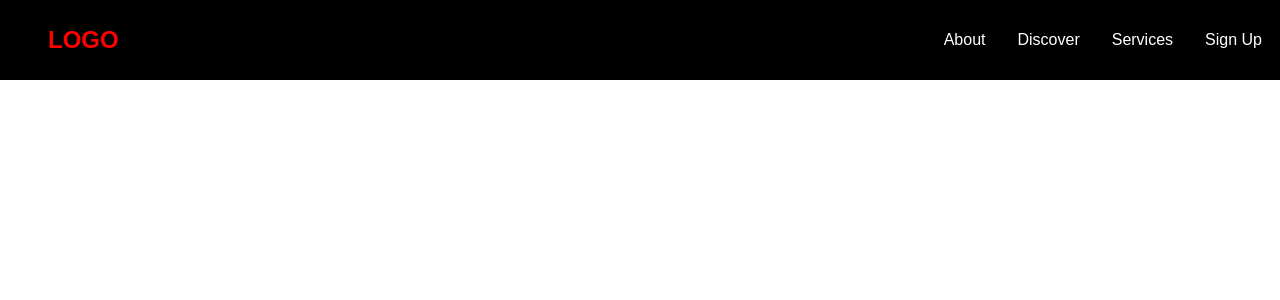
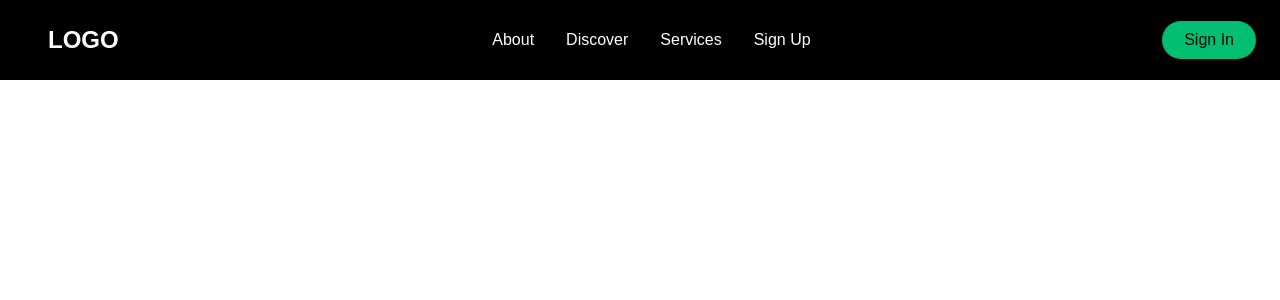
Before and after one commit to martynas3113/React-Webpage, a React (Create React App) app: page / in a window 1280 px wide. Shown: the top 300 px of the page. Built offline with nearby package versions, Linux system fonts and the light colour scheme.

Commit message:
SignIn added

```diff
--- a/src/components/navbar/NavBarElements.js
+++ b/src/components/navbar/NavBarElements.js
@@ -31,7 +31,7 @@
 `
 
 export const NavLogo = styled(LinkR) `
-    color: red;
+    color: #fff;
     justify-self: flex-start;
     cursor: pointer;
     font-size: 1.5rem;
@@ -86,3 +86,33 @@
         border-bottom: 3px solid #01bf71;
     }
 `
+
+export const NavBtn = styled.nav`
+    display: flex;
+    align-items: center;
+
+    @media screen and (max-width: 768px ){
+        display:none;
+    }
+`
+
+export const NavBtnLink = styled(LinkR) `
+    border-radius: 50px;
+    background: #01bf71;
+    white-space: nowrap;
+    padding: 10px 22px;
+    color: #010606;
+    font-size: 16px;
+    outline: none;
+    border:none;
+    cursor:pointer;
+    transition: all 0.2s ease-in-out;
+    text-decoration:none;
+
+        &:hover{
+            transition: all 0.2s ease-in-out;
+            background: #fff;
+            color: #010606;
+
+        }
+`
--- a/src/components/navbar/index.js
+++ b/src/components/navbar/index.js
@@ -1,6 +1,6 @@
 import React from 'react';
 import { FaBars } from 'react-icons/fa'
-import { Nav,NavbarContainer,NavLogo,MobileIcons,NavMenu,NavItem,NavLinks } from './NavBarElements'
+import { Nav,NavbarContainer,NavLogo,MobileIcons,NavMenu,NavItem,NavLinks, NavBtn, NavBtnLink } from './NavBarElements'
 
 
 const Navbar = () => {
@@ -26,6 +26,9 @@
                         <NavLinks to="signup">Sign Up</NavLinks>
                     </NavItem>
                 </NavMenu>
+                <NavBtn>
+                    <NavBtnLink to="/signin">Sign In</NavBtnLink>
+                </NavBtn>
             </NavbarContainer>
         </Nav>
         </>
```
Also changed, not shown: 1 other file (tests, documents, lock files or other folders).
